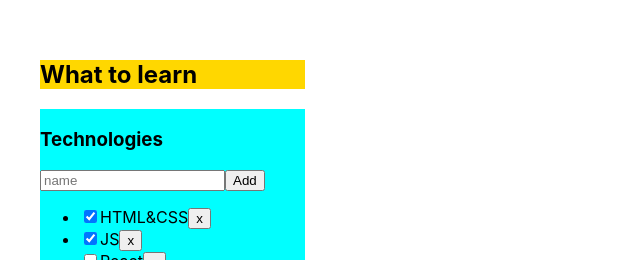
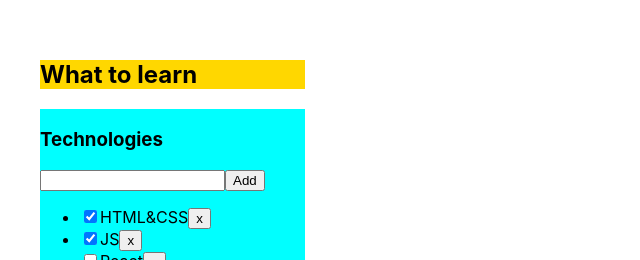
Before and after one commit to SiKirillo/todolist-typescript, a React (Create React App) app: page / in a window 1280 px wide. Shown: the top 260 px of the page, without its empty margins (0-640 px from the left). Built offline with nearby package versions, Linux system fonts and the light colour scheme.

Commit message:
#4 Refactoring
- lesson 3 -

```diff
--- a/package.json
+++ b/package.json
@@ -10,10 +10,12 @@
     "@types/node": "^12.12.47",
     "@types/react": "^16.9.41",
     "@types/react-dom": "^16.9.8",
+    "@types/uuid": "^8.0.0",
     "react": "^16.13.1",
     "react-dom": "^16.13.1",
     "react-scripts": "3.4.1",
-    "typescript": "^3.7.5"
+    "typescript": "^3.7.5",
+    "uuid": "^8.2.0"
   },
   "scripts": {
     "start": "react-scripts start",
--- a/src/App.tsx
+++ b/src/App.tsx
@@ -1,17 +1,18 @@
 import React, {useState} from 'react';
 import './App.css';
 import Todolist from "./todolist/Todolist";
+import { v1 } from 'uuid';
 
 export type FilterValuesType = "all" | "active" | "completed";
 
 function App() {
 
     let [tasks, setTasks] = useState([
-        {id: 0, title: "HTML&CSS", isDone: true},
-        {id: 1, title: "JS", isDone: true},
-        {id: 2, title: "React", isDone: false},
-        {id: 3, title: "Rest API", isDone: false},
-        {id: 4, title: "GraphQL", isDone: false}
+        {id: v1(), title: "HTML&CSS", isDone: true},
+        {id: v1(), title: "JS", isDone: true},
+        {id: v1(), title: "React", isDone: false},
+        {id: v1(), title: "Rest API", isDone: false},
+        {id: v1(), title: "GraphQL", isDone: false}
     ]);
 
     let [filter, setFilter] = useState<FilterValuesType>("all");
@@ -26,13 +27,19 @@ function App() {
         tasksForTodolist = tasks.filter(t => t.isDone);
     }
 
+    function addTask(title: string) {
+        let newTask = {id: v1(), title: title, isDone: false};
+        let newTaskArray = [newTask, ...tasks];
+        setTasks(newTaskArray);
+    }
+
+    function deleteTask(id: string) {
+        let filteredTasks = tasks.filter(t => t.id !== id)
+        setTasks(filteredTasks);
+    }
+
     function changeFilter(value: FilterValuesType) {
         setFilter(value);
-    }
-
-    function deleteTask(id: number) {
-        let filteredTasks = tasks.filter(t => t.id !== id)
-        setTasks(filteredTasks);
     }
 
     return (
@@ -44,6 +51,7 @@ function App() {
                 <div className="todolist__items">
                     <Todolist title="Technologies"
                               tasks={tasksForTodolist}
+                              addTask={addTask}
                               deleteTask={deleteTask}
                               changeFilter={changeFilter}/>
                 </div>
--- a/src/todolist/Todolist.tsx
+++ b/src/todolist/Todolist.tsx
@@ -1,42 +1,78 @@
-import React from "react";
+import React, {ChangeEvent, KeyboardEvent, useState} from "react";
 import style from "./Todolist.module.css";
 import {FilterValuesType} from "../App";
 
 type PropsType = {
     title: string,
     tasks: Array<TaskType>,
-    deleteTask: (taskId: number) => void,
+    addTask: (title: string) => void,
+    deleteTask: (taskId: string) => void,
     changeFilter: (value: FilterValuesType) => void
 }
 
 type TaskType = {
-    id: number,
+    id: string,
     title: string,
     isDone: boolean
 }
 
 function Todolist(props: PropsType) {
+
+    let [title, setTitle] = useState("");
+
+    const addTask = () => {
+        props.addTask(title);
+        setTitle("");
+    };
+
+    const onChangeHandler = (e: ChangeEvent<HTMLInputElement>) => {
+        setTitle(e.currentTarget.value);
+    };
+
+    const onKeyPressHandler = (e: KeyboardEvent<HTMLInputElement>) => {
+        if (e.charCode === 13) {
+            addTask();
+        }
+    };
+
+    const onAllClickHandler = () => {
+        props.changeFilter("all");
+    };
+
+    const onActiveClickHandler = () => {
+        props.changeFilter("all");
+    };
+
+    const onCompletedClickHandler = () => {
+        props.changeFilter("all");
+    };
+
     return (
         <div className={style.todolist__item}>
             <h3>{props.title}</h3>
             <div>
-                <input placeholder="name"/>
-                <button>Add</button>
+                <input value={title}
+                       onChange={onChangeHandler}
+                       onKeyPress={onKeyPressHandler}/>
+                <button onClick={addTask}>Add</button>
             </div>
             <ul>
-                {props.tasks.map(t => <li key={t.id}>
-                    <input type="checkbox" checked={t.isDone}/>
-                    <span>{t.title}</span>
-                    <button onClick={() => {
+                {props.tasks.map(t => {
+                    const onButtonClickHandler = () => {
                         props.deleteTask(t.id)
-                    }}>x
-                    </button>
-                </li>)}
+                    };
+
+                    return <li key={t.id}>
+                        <input type="checkbox" checked={t.isDone}/>
+                        <span>{t.title}</span>
+                        <button onClick={onButtonClickHandler}>x</button>
+                    </li>
+                })}
             </ul>
             <div>
-                <button onClick={() => props.changeFilter("all")}>All</button>
-                <button onClick={() => props.changeFilter("active")}>Active</button>
-                <button onClick={() => props.changeFilter("completed")}>Completed</button>
+                <button onClick={onAllClickHandler}>All</button>
+                <button onClick={onActiveClickHandler}>Active</button>
+                <button onClick={onCompletedClickHandler}>Completed</button>
             </div>
         </div>
     );
```
Also changed, not shown: 1 other file (tests, documents, lock files or other folders).
